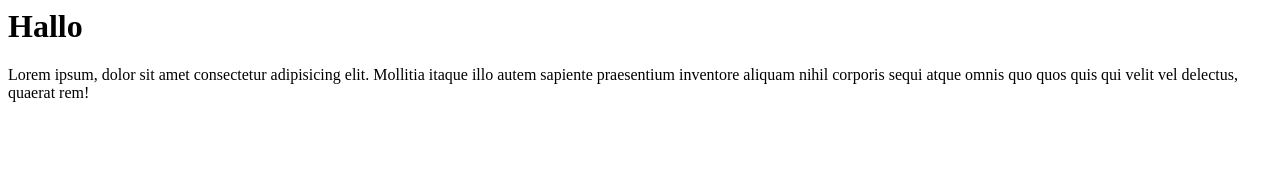
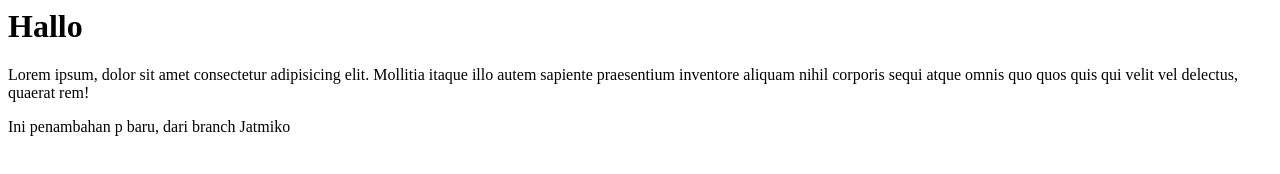
Before and after one commit to MikoMi-ko/Miyako, a plain HTML site: page index.html in a window 1280 px wide. Drawn offline with Linux system fonts and the light colour scheme.

Commit message:
Ini push dari branch JAtmiko.

```diff
--- a/index.html
+++ b/index.html
@@ -4,4 +4,5 @@
 <body>
     <h1>Hallo</h1>
     <p>Lorem ipsum, dolor sit amet consectetur adipisicing elit. Mollitia itaque illo autem sapiente praesentium inventore aliquam nihil corporis sequi atque omnis quo quos quis qui velit vel delectus, quaerat rem!</p>
+    <p>Ini penambahan p baru, dari branch Jatmiko</p>
 </body>
```
